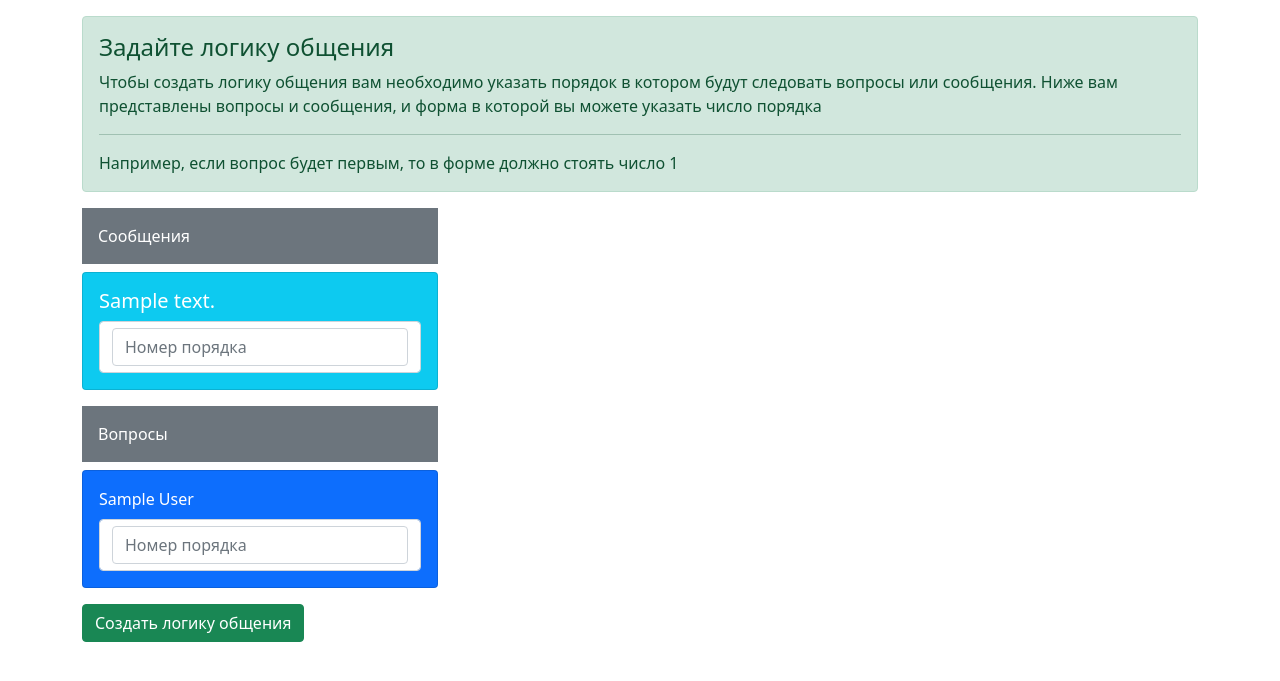
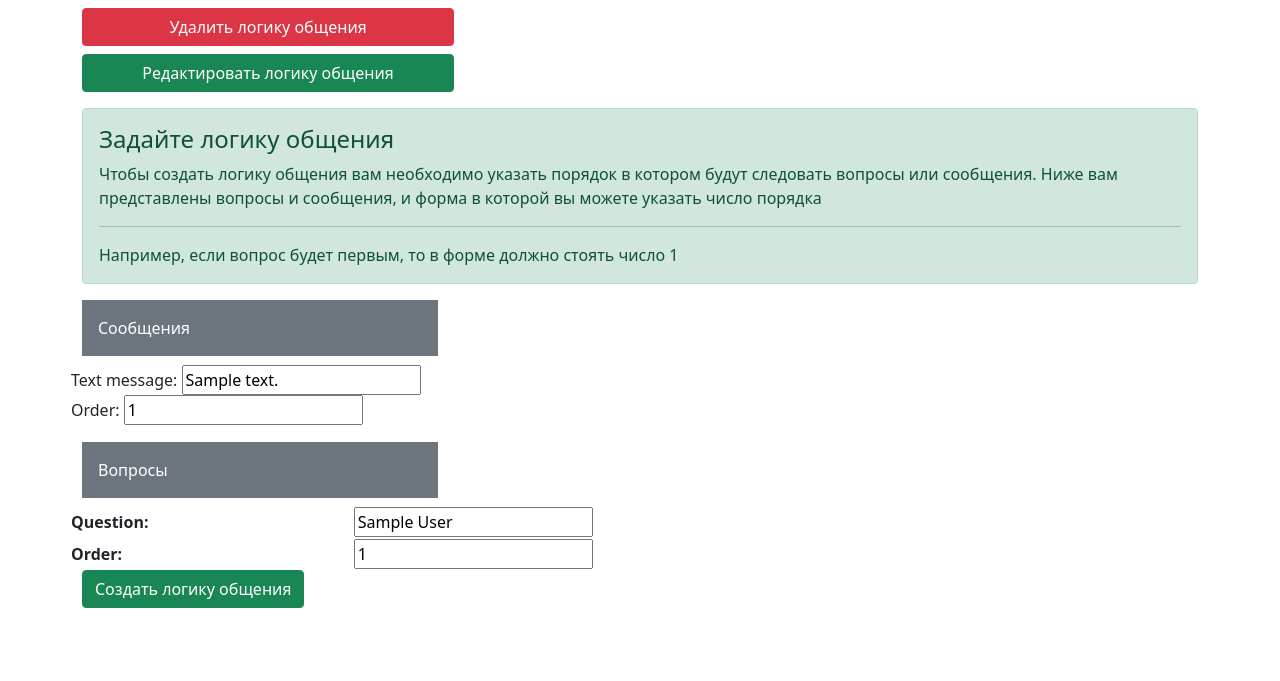
Before and after one commit to andrew-merzlaikov/FogstreamBot, a Django app: page /bot/create/logic in a window 1280 px wide. Shown: the part 56-737 px from the top of the page. Run offline with Django 3.2, Linux system fonts and the light colour scheme; a user stored in the database is signed in; tables that the repository leaves empty hold one stand-in row (values such as "Sample post"); data that the repository does not hold is empty.

Commit message:
Мелкие исправления

```diff
--- a/appadmin/forms.py
+++ b/appadmin/forms.py
@@ -6,12 +6,6 @@ class MessageForm(forms.Form):
                                    widget=forms.Textarea(attrs={
                                                             'rows': 2,
                                                             'cols': 60}))
-
-
-class FollowForm(forms.Form):
-    field_follow = forms.IntegerField(required=False,
-                                      widget=forms.TextInput(attrs={'placeholder': 'Порядок'}),
-                                      label="Введите номер порядка")
 
 
 class QuestionForm(forms.Form):
--- a/appadmin/templates/header.html
+++ b/appadmin/templates/header.html
@@ -32,6 +32,7 @@
                     </li>
                 </ul>
 
+
                 <ul class="navbar-nav">
                 <li class="nav-item dropdown">
                     <a class="nav-link dropdown-toggle" href="#" id="navbarDarkDropdownMenuLink" role="button" data-bs-toggle="dropdown" aria-expanded="false">
@@ -47,7 +48,7 @@
 
                 <ul class="navbar-nav">
                     <li class="nav-item">
-                        <a class="nav-link" href="logout">
+                        <a class="nav-link" href={% url 'appadmin:logout' %}>
                         Выйти
                         </a>
                     </li>
@@ -55,4 +56,33 @@
             </div>
             </div>
         </nav>
+
+        <div class="container mt-2">
+            <div class="row">
+                    <form action={% url 'appadmin:delete_logic' %} method="POST">
+                        {% csrf_token %}
+                        <input type="hidden" name="_method" value="delete">
+                        <button class="btn btn-danger col-md-4" type="submit">
+                            Удалить логику общения
+                        </button>
+                    </form>
+            </div>
+
+            <div class="row mt-2 mb-2">
+
+                <form action={% url 'appadmin:edit_logic' %} method="POST">
+                    {% csrf_token %}
+                    <input type="hidden" name="_method" value="put">
+                    <button class="btn btn-success col-md-4" type="submit">
+                        Редактировать логику общения
+                    </button>
+                </form>
+
+            </div>
+
+        </div>
+
+
+
+
 {% endblock %}
--- a/appadmin/templates/logic/create_logic.html
+++ b/appadmin/templates/logic/create_logic.html
@@ -36,21 +36,12 @@
                     </div>
 
                     <div class="row">
-                        {% for message in messages %}
-                        <div class="col-md-4">
-                            <div class="card text-white bg-info mb-3" >
-                            <div class="card-body">
-                                <h5 class="card-title"> {{ message }}</h5>
-                                <div class="form-control">
-                                    <input type="text" class="form-control"
-                                        id="{{ field.name }}"
-                                        placeholder="Номер порядка"
-                                        name="message {{follow_number}}{{message.id}}">
-                                </div>
-                            </div>
-                            </div>
-                        </div>
-                        {% endfor %}
+                            {{  message_set.management_form }}
+                            <table>
+                                {% for form in  message_set %}
+                                <tr><td><ul class="list-inline">{{  message_set.as_ul }}</ul></td></tr>
+                                {% endfor %}
+                            </table>
                     </div>
 
                     <div class="row">
@@ -60,22 +51,10 @@
                     </div>
 
                     <div class="row">
-                        {% for question in questions %}
-                        <div class="col-md-4">
-                            <div class="card text-white bg-primary mb-3">
-                                <div class="card-body">
-                                    <div class="card-title">{{ question }}</div>
-                                    <div class="form-control">
-                                        <input type="text" class="form-control"
-                                            name="question {{follow_number}}{{question.id}}"
-                                            id="{{ field.name }}"
-                                            value="{{ field.name }}"
-                                            placeholder="Номер порядка">
-                                    </div>
-                                </div>
-                            </div>
-                        </div>
-                        {% endfor %}
+                        <table>
+                            {{ questions_set.as_table }}
+                        </table>
+
                     </div>
 
                     <button type="submit" class="btn btn-success">Создать логику общения</button>
--- a/appadmin/urls.py
+++ b/appadmin/urls.py
@@ -14,7 +14,27 @@ urlpatterns = [
     path('main', ViewMain.as_view(), name='main'),
     path('create/question', ViewQuestion.as_view(), name='create_question'),
     path('create/message', ViewMessage.as_view(), name='create_message'),
+
+    path('edit/message/<int:id_message>',
+         ViewMessage.as_view(),
+         name='edit_message'),
+
+    path('delete/message/<int:id_message>',
+         ViewMessage.as_view(),
+         name='delete_message'),
+
+    path('edit/question/<int:id_question>',
+        ViewQuestion.as_view(),
+        name='edit_question'),
+
+    path('delete/question/<int:id_question>',
+         ViewQuestion.as_view(),
+         name='delete_question'),
+
+    path('delete/logic', ViewLogic.as_view(), name='delete_logic'),
+    path('edit/logic', ViewLogic.as_view(), name='edit_logic'),
     path('show/logic', show_logic, name='show_logic'),
+
     path('login/', views.LoginView.as_view(), name='login'),
     path('logout/', views.LogoutView.as_view(), name='logout'),
     path('show/users', ViewUser.as_view(), name='show_users'),
--- a/appadmin/views.py
+++ b/appadmin/views.py
@@ -1,14 +1,15 @@
 from django.shortcuts import render
-from django.http import HttpResponse
+from django.http import HttpResponse, HttpResponseRedirect
 from django.views.generic.base import TemplateView
 from django.template.response import TemplateResponse
+from django.forms import modelformset_factory
 from django.shortcuts import redirect
 from .models import (Sequence_Logic,
                     Message,
                     Question)
 from .forms import (MessageForm,
-                    QuestionForm,
-                    FollowForm)
+                    QuestionForm)
+from django.urls import reverse
 from appserver.models import UserTelegram
 
 
@@ -44,6 +45,18 @@ class ViewMain(TemplateView):
 
 
 class ViewMessage(TemplateView):
+
+    http_method_names = ['get', 'post', 'put', 'delete']
+
+    def dispatch(self, *args, **kwargs):
+        method = self.request.POST.get('_method', '').lower()
+
+        if method == 'put':
+            return self.put(*args, **kwargs)
+        if method == 'delete':
+            return self.delete(*args, **kwargs)
+        return super(ViewMessage, self).dispatch(*args, **kwargs)
+
     def get(self, request):
         if request.user.is_authenticated:
             message_form = MessageForm()
@@ -58,7 +71,7 @@ class ViewMessage(TemplateView):
             return render(request, "http_response/error_401.html", status=401)
 
     def post(self, request):
-        if request.method == "POST" and request.user.is_authenticated:
+        if request.user.is_authenticated:
             message_form = MessageForm(request.POST)
 
             if message_form.is_valid():
@@ -68,18 +81,44 @@ class ViewMessage(TemplateView):
 
                 Message.objects.create(text_message=context_data['message'])
 
-                return redirect('/bot/message?' + 'status_msg=OK')
-            else:
-                return render(request, "http_response/error_401.html", status=401)
+                return redirect('/bot/create/message?' + 'status_msg=OK')
+
         else:
-            message_form = MessageForm()
+            return render(request, "http_response/error_401.html", status=401)
 
-            return render(request,
-                         "messages/create_message.html",
-                         {"form": message_form})
+    def put(self, request, id_message):
+        if request.user.is_authenticated:
+            return HttpResponse(id_message)
+        else:
+            return render(request, "http_response/error_401.html", status=401)
+
+    def delete(self, request, id_message):
+        if request.user.is_authenticated:
+
+            Message.objects.\
+                            filter(id=id_message).delete()
+
+            Sequence_Logic.objects.\
+                          filter(message_id=id_message).delete()
+
+            return  redirect('/bot/create/message')
+        else:
+            return render(request, "http_response/error_401.html", status=401)
 
 
 class ViewQuestion(TemplateView):
+
+    http_method_names = ['get', 'post', 'put', 'delete']
+
+    def dispatch(self, *args, **kwargs):
+        method = self.request.POST.get('_method', '').lower()
+
+        if method == 'put':
+            return self.put(*args, **kwargs)
+        if method == 'delete':
+            return self.delete(*args, **kwargs)
+        return super(ViewQuestion, self).dispatch(*args, **kwargs)
+
     def get(self, request):
         if request.user.is_authenticated:
             question_form = QuestionForm()
@@ -111,12 +150,29 @@ class ViewQuestion(TemplateView):
                                         question_confirm=context_data['question_confirm'],
                                         question_not_confirm=context_data['question_not_confirm'])
 
-                return redirect('/bot/question?' + 'status_question=OK')
+                return redirect('/bot/create/question?' + 'status_question=OK')
             else:
                 return HttpResponse("Invalid Data")
         else:
-            question_form = QuestionForm()
+            return render(request, "http_response/error_401.html", status=401)
 
+    def put(self, request, id_question):
+        if request.user.is_authenticated:
+            return HttpResponse(id_question)
+        else:
+            return render(request, "http_response/error_401.html", status=401)
+
+    def delete(self, request, id_question):
+        if request.user.is_authenticated:
+
+            Question.objects.\
+                            filter(id=id_question).delete()
+
+            Sequence_Logic.objects.\
+                          filter(question_id=id_question).delete()
+
+            return  redirect('/bot/create/question')
+        else:
             return render(request, "http_response/error_401.html", status=401)
 
 
@@ -133,20 +189,44 @@ class ViewUser(TemplateView):
 
 
 class ViewLogic(TemplateView):
+
+    http_method_names = ['get', 'post', 'put', 'delete']
+
+    def dispatch(self, *args, **kwargs):
+        method = self.request.POST.get('_method', '').lower()
+
+        if method == 'put':
+            return self.put(*args, **kwargs)
+        if method == 'delete':
+            return self.delete(*args, **kwargs)
+        return super(ViewLogic, self).dispatch(*args, **kwargs)
+
     def get(self, request):
         if request.user.is_authenticated:
 
             all_questions = Question.objects.all()
             all_messages = Message.objects.all()
-            follow_form = FollowForm()
 
             exists_logic =  Sequence_Logic.objects.all().exists()
+            message_form_set = modelformset_factory(Message,
+                                                    fields=('text_message',),
+                                                    can_order=True,
+                                                    extra=0)
+
+            question_form_set = modelformset_factory(Question,
+                                                    fields=('question',),
+                                                    can_order=True,
+                                                    extra=0)
+
+            some_formset = question_form_set(initial=[{'id': x.id}
+                                                                for x in all_messages])
 
             return render(request,
                           "logic/create_logic.html",
                           {"questions": all_questions,
                            "messages": all_messages,
-                           "follow_form": follow_form,
+                           "message_set": message_form_set,
+                           "questions_set": question_form_set,
                            "exists_logic": exists_logic})
         else:
             return render(request, "http_response/error_401.html", status=401)
@@ -154,16 +234,27 @@ class ViewLogic(TemplateView):
     def post(self, request):
         if request.user.is_authenticated:
             msg_question =  Sequence_Logic()
-            logic_squence = msg_question.set_logic_dict(request.POST.items())
+            # data_list_post = list(request.POST)
+            # data = data_list_post[5:len(data_list_post)]
+            logic_squence = msg_question.set_logic_dict(request.POST)
 
             for entities_info in logic_squence:
-                if entities_info["type"] == "message":
-                    message = Message.objects.get(pk=int(entities_info["id"]))
-                    Sequence_Logic.objects.create(message=message)
-                elif entities_info["type"] == "question":
-                    question = Question.objects.get(pk=int(entities_info["id"]))
-                    Sequence_Logic.objects.create(question=question)
+                print(entities_info)
+                # if entities_info["type"] == "message":
+                #     message = Message.objects.get(pk=entities_info["id"])
+                #     # Sequence_Logic.objects.create(message=message)
+                # elif entities_info["type"] == "question":
+                #     question = Question.objects.get(pk=entities_info["id"])
+                #     # Sequence_Logic.objects.create(question=question)
 
-            return redirect('bot/logic')
+            return HttpResponse(request.POST.items())
         else:
             return render(request, "http_response/error_401.html", status=401)
+
+    def delete(self, request):
+        if request.user.is_authenticated:
+            Sequence_Logic.objects.all().delete()
+
+            return HttpResponseRedirect(reverse("appadmin:create_logic"))
+        else:
+            return render(request, "http_response/error_401.html", status=401)
```
Also changed, not shown: appadmin/models.py (+14 -19 lines), appadmin/templates/messages/list_messages.html (+16 -1 lines), appadmin/templates/questions/list_questions.html (+16 -0 lines), 1 other file.
